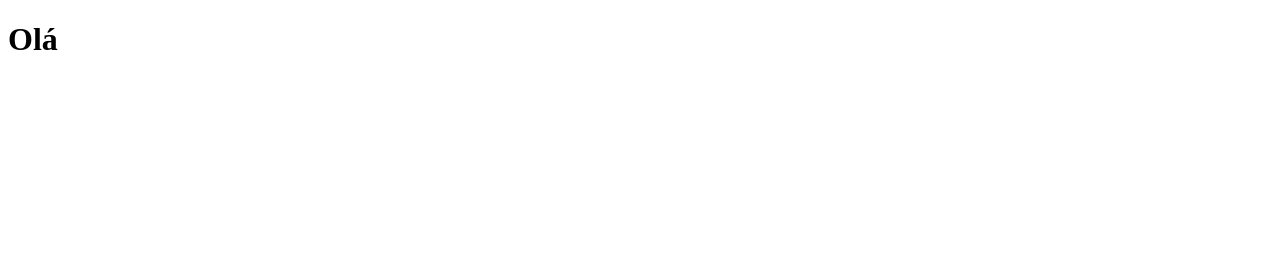
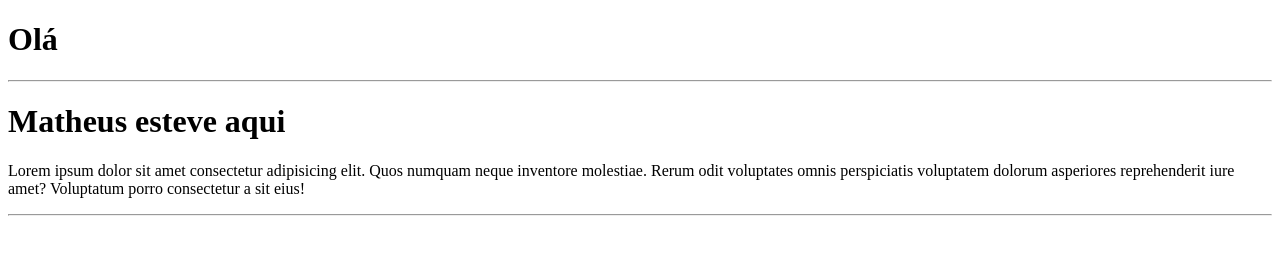
Before and after one commit to peacytl/CI_CD, a plain HTML site: page index.html in a window 1280 px wide. Drawn offline with Linux system fonts and the light colour scheme.

Commit message:
Matheus's changes

```diff
--- a/index.html
+++ b/index.html
@@ -10,5 +10,11 @@
     <div>
         <h1>Olá</h1>
     </div>
+    <div>
+        <hr>
+        <h1>Matheus esteve aqui</h1>
+        <p>Lorem ipsum dolor sit amet consectetur adipisicing elit. Quos numquam neque inventore molestiae. Rerum odit voluptates omnis perspiciatis voluptatem dolorum asperiores reprehenderit iure amet? Voluptatum porro consectetur a sit eius!</p>
+        <hr>
+    </div>
 </body>
 </html>
```
